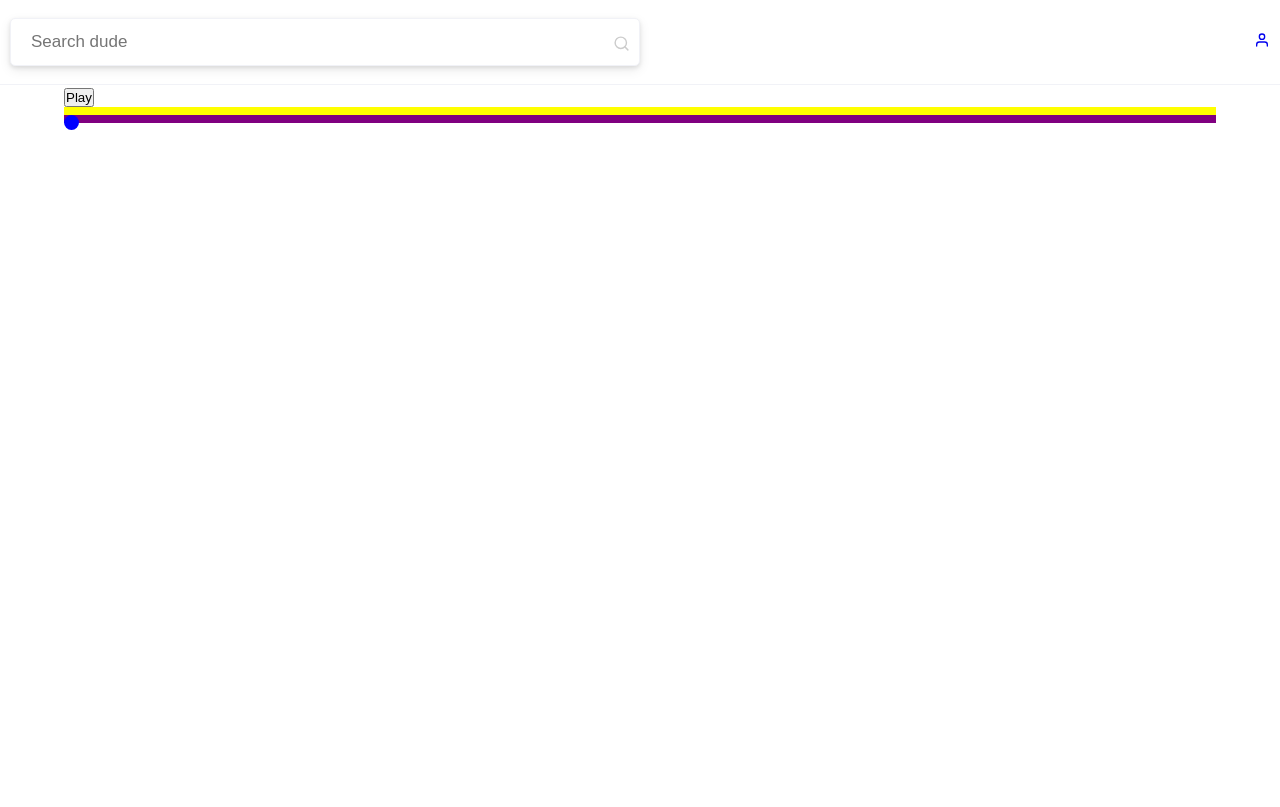
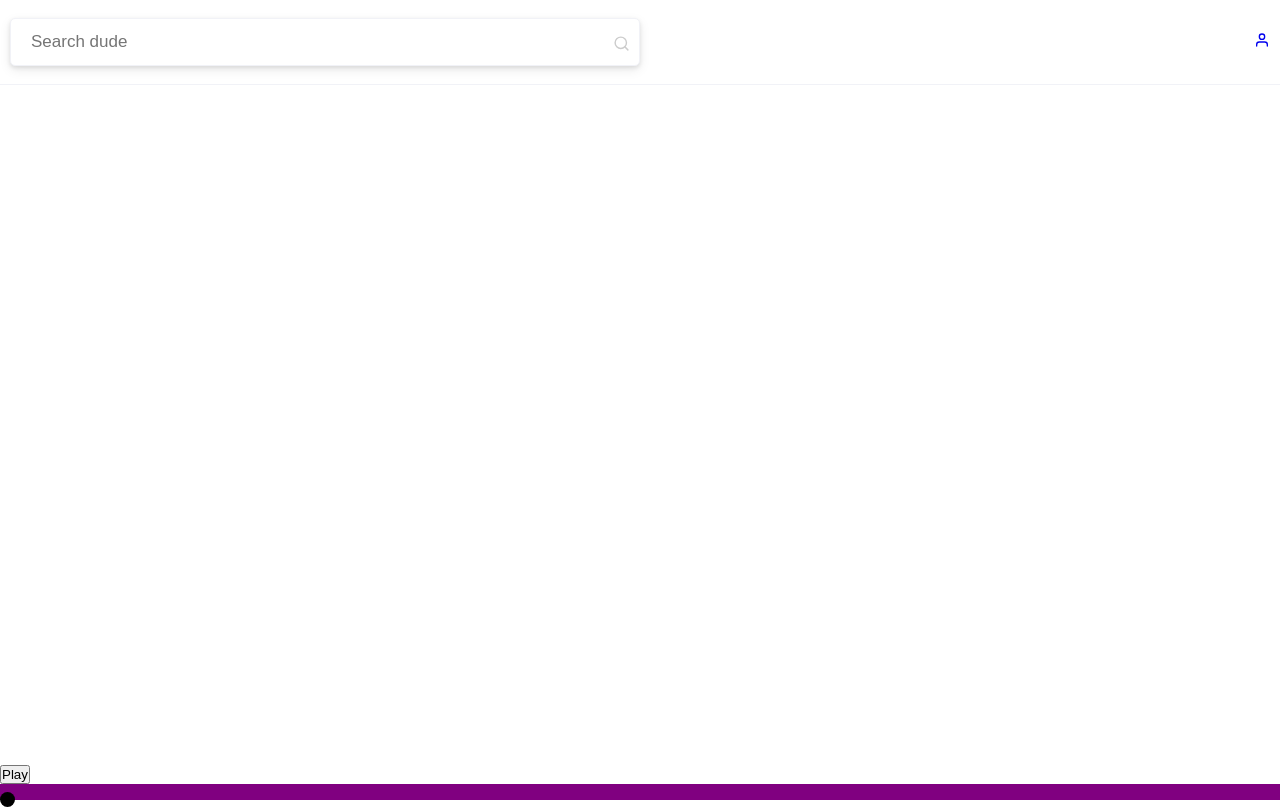
Before and after one commit to itsrojasleon/deezer-clone, a React (Create React App) app in the folder my-app/: page / in a window 1280 px wide. Built offline with nearby package versions, Linux system fonts and the light colour scheme.

Commit message:
This is hard

```diff
--- a/my-app/src/App.tsx
+++ b/my-app/src/App.tsx
@@ -23,8 +23,8 @@ const App: React.FC = (): JSX.Element => {
             <Switch>
               <Route path="/" exact component={Home} />
             </Switch>
-            <Player />
           </StyledContainer>
+          <Player />
         </Suspense>
       </Router>
     </>
--- a/my-app/src/components/player/Player.tsx
+++ b/my-app/src/components/player/Player.tsx
@@ -2,8 +2,9 @@ import React from 'react';
 import { usePlayer } from '../../hooks/usePlayer';
 import { useHtmlElement } from '../../hooks/useHtmlElement';
 import {
+  StyledPlayer,
   StyledDiv,
-  StyledPoint,
+  StyledKnob,
   StyledElement
 } from '../../styles/player/Player';
 
@@ -18,24 +19,24 @@ const Player = (): JSX.Element => {
     currentTime,
     duration
   ] = usePlayer();
-  const [divRef, width] = useHtmlElement();
+  // const [divRef, width] = useHtmlElement();
 
   // Current progress
   const progress = (currentTime / duration) * 100;
 
   return (
-    <div>
+    <StyledPlayer>
       <audio ref={playerRef} src={TRACK_URL} />
       {isPlaying ? (
         <button onClick={() => setIsPlaying(false)}>Pause</button>
       ) : (
         <button onClick={() => setIsPlaying(true)}>Play</button>
       )}
-      <StyledDiv ref={divRef}>
+      <StyledDiv>
         <StyledElement progress={progress} />
-        <StyledPoint></StyledPoint>
+        <StyledKnob progress={progress - 2} />
       </StyledDiv>
-    </div>
+    </StyledPlayer>
   );
 };
 export default Player;
--- a/my-app/src/styles/player/Player.ts
+++ b/my-app/src/styles/player/Player.ts
@@ -1,4 +1,10 @@
 import styled from 'styled-components';
+
+export const StyledPlayer = styled.div`
+  position: absolute;
+  bottom: 0;
+  width: 100%;
+`;
 
 export const StyledDiv = styled.div`
   width: 100%;
@@ -6,7 +12,6 @@ export const StyledDiv = styled.div`
   background-color: purple;
 `;
 export const StyledElement = styled.div`
-  background-color: yellow;
   background: ${(props: { progress: number }) =>
     props.progress &&
     `linear-gradient(to right, rgb(50, 50, 50) ${props.progress}%, white 0)`};
@@ -14,9 +19,12 @@ export const StyledElement = styled.div`
   height: 8px;
 `;
 
-export const StyledPoint = styled.div`
+export const StyledKnob = styled.div`
   width: 15px;
   height: 15px;
+  position: relative;
+  background-color: black;
   border-radius: 50%;
-  background-color: blue;
+  left: ${(props: { progress: number }) =>
+    props.progress && `${props.progress}%`};
 `;
```
